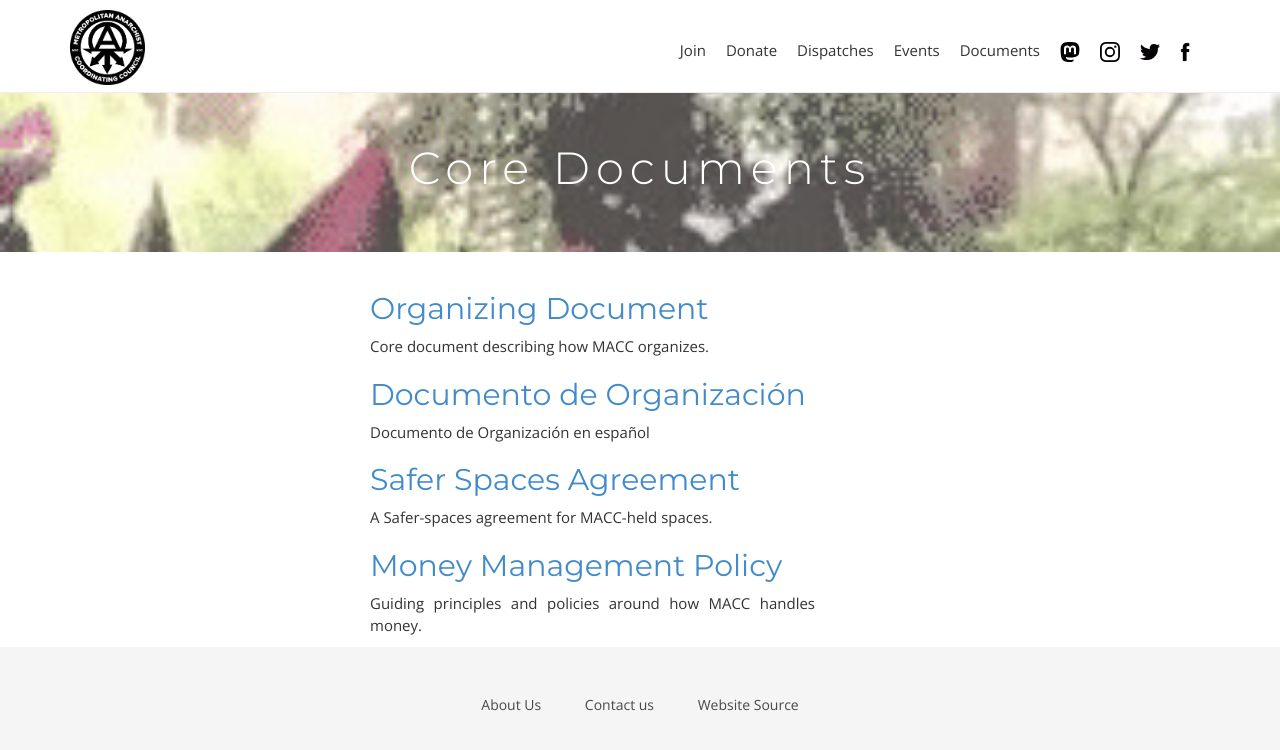
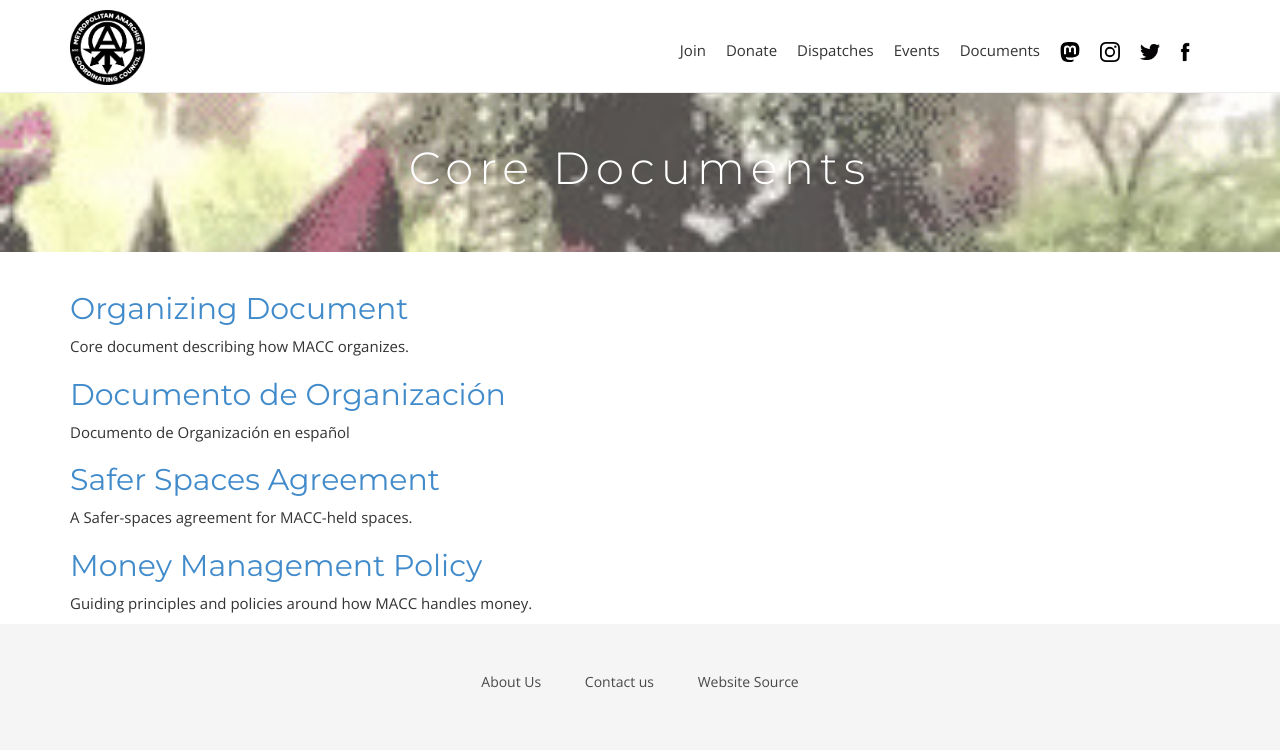
Before and after one commit to MACCNYC/maccnyc.github.io, a Jekyll site: the page built from documents.html, in a window 1280 px wide. Shown: the top 750 px of the page. Built offline with Jekyll 4.4.1, drawn with Linux system fonts in a browser that asks for light colours; some web fonts are replaced.

Commit message:
Change styling of documents page.
This makes it look a bit better on screens of varying sizes.

```diff
--- a/documents.html
+++ b/documents.html
@@ -6,10 +6,7 @@ layout: simple-page
 
 {% assign documents = site.documents | sort: 'page_order' %}
 
-<div class="col-md-5  col-md-offset-3 center-justified">
-  {% for document in documents %}
-    <h2><a href="{{ document.permalink }}">{{ document.title }}</a></h2>
-    <p>{{ document.description }}</p>
-  {% endfor %}
-  </ul>
-</div>
+{% for document in documents %}
+<h2><a href="{{ document.permalink }}">{{ document.title }}</a></h2>
+<p>{{ document.description }}</p>
+{% endfor %}
```
